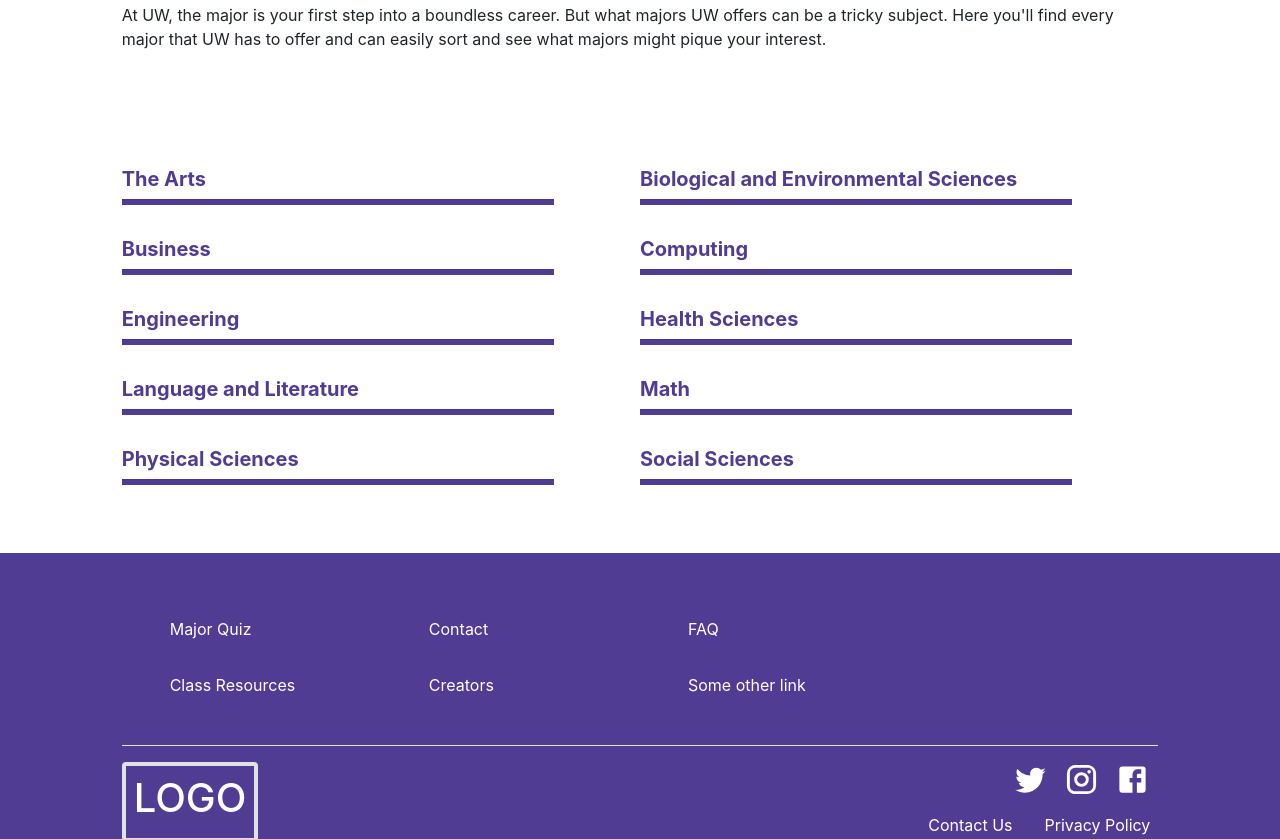
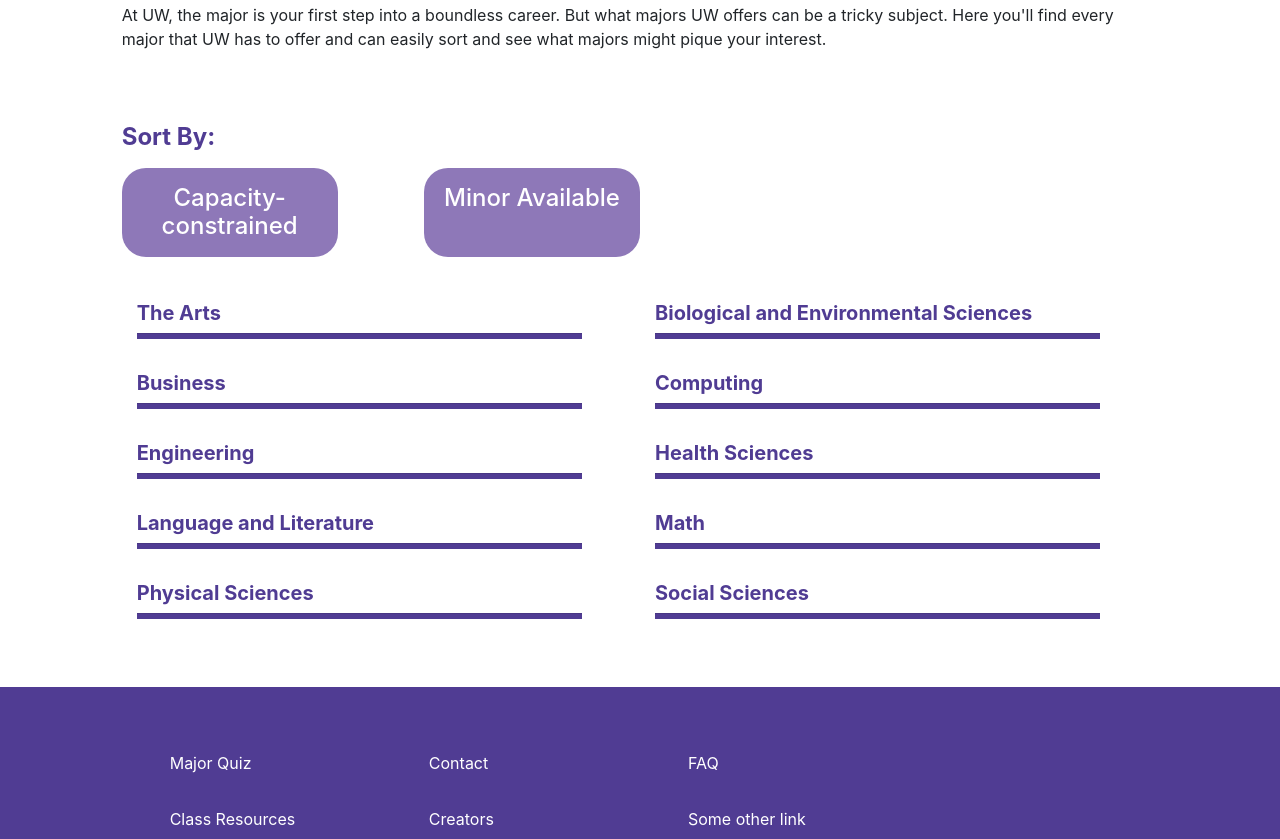
Before and after one commit to nathnet/MyMajor, a React (Create React App) app in the folder client/: page /majors in a window 1280 px wide. Shown: the part 720-1559 px from the top of the page. Built offline with nearby package versions, Linux system fonts and the light colour scheme.

Commit message:
Add SortBar and SortButton components, not with functionality yet

```diff
--- a/client/src/components/majors-list/MajorCategory.js
+++ b/client/src/components/majors-list/MajorCategory.js
@@ -26,7 +26,8 @@
     }
 
     return(
-        <div className="col-12 col-md-10 px-0 py-3">
+        <div className="d-inline-block col-12 col-md-6 px-0 py-3 align-top">
+            <div className="col-12 col-md-11">
                 <div type="button" onClick={toggle}>
                     <p className="h5 font-weight-bold text-theme">
                         {category}
@@ -39,6 +40,7 @@
                     </div>
                 </Collapse>
             </div>
+        </div>
     );
 }
 
--- a/client/src/components/majors-list/MajorsListScreen.js
+++ b/client/src/components/majors-list/MajorsListScreen.js
@@ -2,6 +2,7 @@
 import NavWithBanner from '../shared/NavWithBanner';
 import PageIntro from '../shared/PageIntro';
 import MajorCategory from './MajorCategory';
+import SortBar from './SortBar';
 
 class MajorsListScreen extends Component {
 
@@ -34,21 +35,18 @@
                         But what majors UW offers can be a tricky subject. Here you'll find
                         every major that UW has to offer and can easily sort and see what
                         majors might pique your interest." />
-                <div className="col-11 col-lg-10 my-5 py-1 mx-auto">
-                    <div className="d-inline-block col-12 col-md-6 px-0 align-top">
+                <SortBar />
+                <div className="col-11 col-lg-10 my-4 py-1 mx-auto">
                     <MajorCategory category="The Arts" majors={list("The Arts")} />
+                    <MajorCategory category="Biological and Environmental Sciences" majors={list("Biological and Environmental Sciences")} />
                     <MajorCategory category="Business" majors={list("Business")} />
+                    <MajorCategory category="Computing" majors={list("Computing")} />
                     <MajorCategory category="Engineering" majors={list("Engineering")} />
+                    <MajorCategory category="Health Sciences" majors={list("Health Sciences")} />
                     <MajorCategory category="Language and Literature" majors={list("Language and Literature")} />
+                    <MajorCategory category="Math" majors={list("Math")} />
                     <MajorCategory category="Physical Sciences" majors={list("Physical Sciences")} />
-                    </div>
-                    <div className="d-inline-block col-12 col-md-6 px-0 align-top">
-                        <MajorCategory category="Biological and Environmental Sciences" majors={list("Biological and Environmental Sciences")} />
-                        <MajorCategory category="Computing" majors={list("Computing")} />
-                        <MajorCategory category="Health Sciences" majors={list("Health Sciences")} />
-                        <MajorCategory category="Math" majors={list("Math")} />
                     <MajorCategory category="Social Sciences" majors={list("Social Sciences")} />
-                    </div>
                 </div>
             </React.Fragment>
         );
--- /dev/null
+++ b/client/src/components/majors-list/SortBar.js
@@ -0,0 +1,21 @@
+import React, { useState } from 'react';
+import SortButton from './SortButton';
+
+const SortBar = (props) => {
+
+    const [active, setActive] = useState([]);
+
+    return(
+        <div className="col-11 col-lg-10 my-4 mx-auto h4">
+            <p className="font-weight-bold text-theme">
+                Sort By:
+            </p>
+            <div className="d-flex col-12 col-md-8 col-lg-7 col-xl-6 p-0 justify-content-between">
+                <SortButton label="Capacity-constrained" />
+                <SortButton label="Minor Available" />
+            </div>
+        </div>
+    );
+}
+
+export default SortBar;
--- /dev/null
+++ b/client/src/components/majors-list/SortButton.js
@@ -0,0 +1,19 @@
+import React from 'react';
+
+const SortButton = (props) => {
+
+    const {
+        label
+    } = props;
+
+    return(
+        <div
+            className="d-inline-flex col-5 p-3 rounded-xl option">
+            <p className="p-0 m-0 text-white text-center">
+                {label}
+            </p>
+        </div>
+    );
+}
+
+export default SortButton;
--- a/client/src/components/shared/PageIntro.js
+++ b/client/src/components/shared/PageIntro.js
@@ -13,7 +13,7 @@
     render() {
 
         return (
-            <div className="col-11 col-lg-10 my-5 py-4 mx-auto">
+            <div className="col-11 col-lg-10 my-4 py-4 mx-auto">
                 <p className="h4 font-weight-bold text-theme">
                     {this.state.heading}
                 </p>
--- a/client/src/index.css
+++ b/client/src/index.css
@@ -128,6 +128,15 @@
   justify-content: center;
 }
 
+.option {
+  background-color: #8E78B8;
+  justify-content: center;
+}
+
+.option.active {
+  background-color: #503C93;
+}
+
 .hide-overflow-pic {
   object-fit: cover;
 }
@@ -168,6 +177,14 @@
   max-width: 90%;
 }
 
+.rounded-xl {
+  border-radius: 1.5rem;
+}
+
+.mw-50 {
+  max-width: 50% !important;
+}
+
 .max-vh-75 {
   max-height: 75vh !important;
 }
```
Lines whose indentation alone changed are shown as unchanged.
